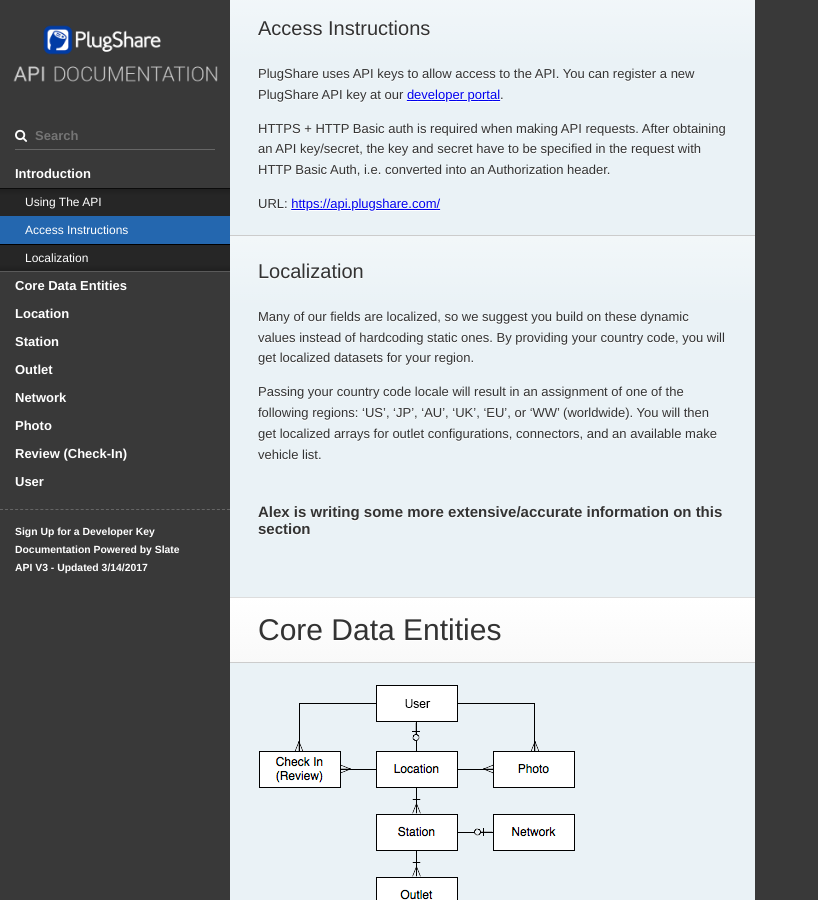
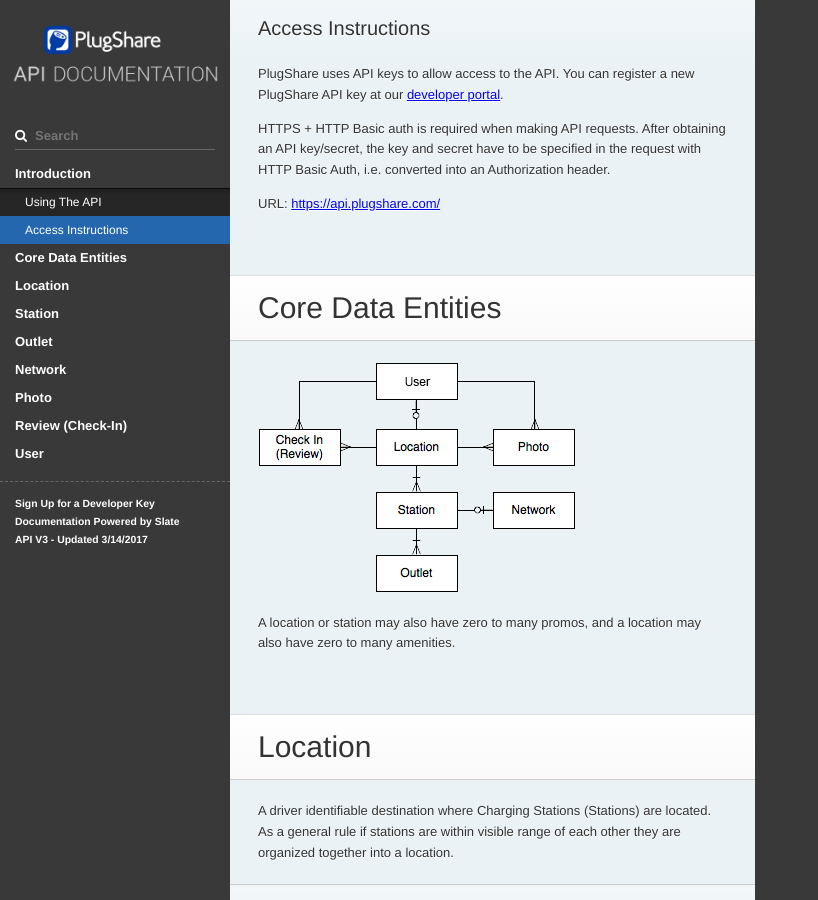
Before and after one commit to PlugShare/plugshare.github.io, a Jekyll site: the page docs/index.html, which Jekyll copies as it is, in a window 1280 px wide and 900 px high, scrolled down 414 px. Shown: the whole window, without its empty margins (0-818 px from the left). Built offline with Jekyll 4.4.1, drawn with Linux system fonts in a browser that asks for light colours.

Commit message:
updated docs

```diff
--- a/docs/index.html
+++ b/docs/index.html
@@ -255,14 +255,6 @@
 <p>HTTPS + HTTP Basic auth is required when making API requests. After obtaining an API key/secret, the key and secret have to be specified in the request with HTTP Basic Auth, i.e. converted into an Authorization header.</p>
 
 <p>URL: <a href="https://api.plugshare.com/">https://api.plugshare.com/</a></p>
-
-<h2 id="localization">Localization</h2>
-
-<p>Many of our fields are localized, so we suggest you build on these dynamic values instead of hardcoding static ones. By providing your country code, you will get localized datasets for your region.</p>
-
-<p>Passing your country code locale will result in an assignment of one of the following regions: &lsquo;US&rsquo;, &lsquo;JP&rsquo;, &lsquo;AU&rsquo;, &lsquo;UK&rsquo;, &lsquo;EU&rsquo;, or &lsquo;WW&rsquo; (worldwide). You will then get localized arrays for outlet configurations, connectors, and an available make vehicle list.</p>
-
-<h3 id="alex-is-writing-some-more-extensive-accurate-information-on-this-section">Alex is writing some more extensive/accurate information on this section</h3>
 
 <h1 id="core-data-entities">Core Data Entities</h1>
 
```
